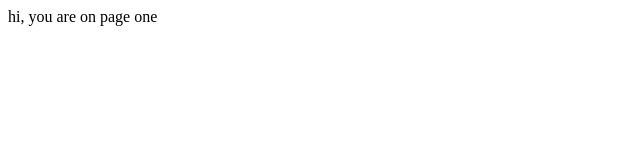
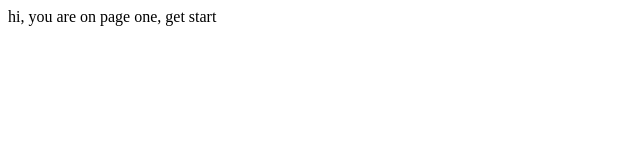
Before and after one commit to abolfazlroostaei/html_file, a plain HTML site: page page1.html in a window 1280 px wide. Shown: the full height of the page, 0-640 px from the left. Drawn offline with Linux system fonts and the light colour scheme.

Commit message:
commiting

```diff
--- a/page1.html
+++ b/page1.html
@@ -1,5 +1,5 @@
 <html>
 <body>
-      hi, you are on page one
+      hi, you are on page one, get start
   </body>
 </html>
```
